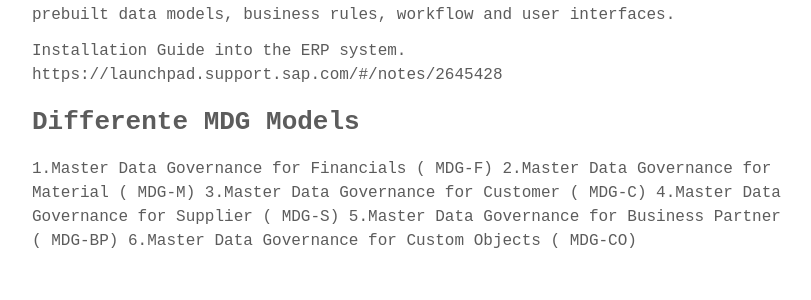
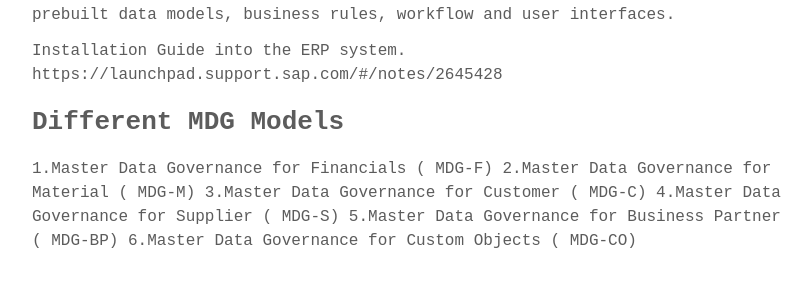
Before and after one commit to a6unraj/a6unraj.github.io, a Jekyll site: the page built from _posts/2020-01-01-introduction-to-sap-mdg.md, in a window 1280 px wide. Shown: the part 616-916 px from the top of the page, without its empty margins (232-1043 px from the left). Built offline with Jekyll 4.4.1, drawn with Linux system fonts in a browser that asks for light colours; some web fonts are replaced; comment, search, counter and statistics services are not loaded.

Commit message:
Update 2020-01-01-introduction-to-sap-mdg.md

```diff
--- a/_posts/2020-01-01-introduction-to-sap-mdg.md
+++ b/_posts/2020-01-01-introduction-to-sap-mdg.md
@@ -11,7 +11,7 @@
 Installation Guide into the ERP system.
 https://launchpad.support.sap.com/#/notes/2645428
 
-## Differente MDG Models
+## Different MDG Models
 
 1.Master Data Governance for Financials ( MDG-F)
 2.Master Data Governance for Material ( MDG-M)
```
